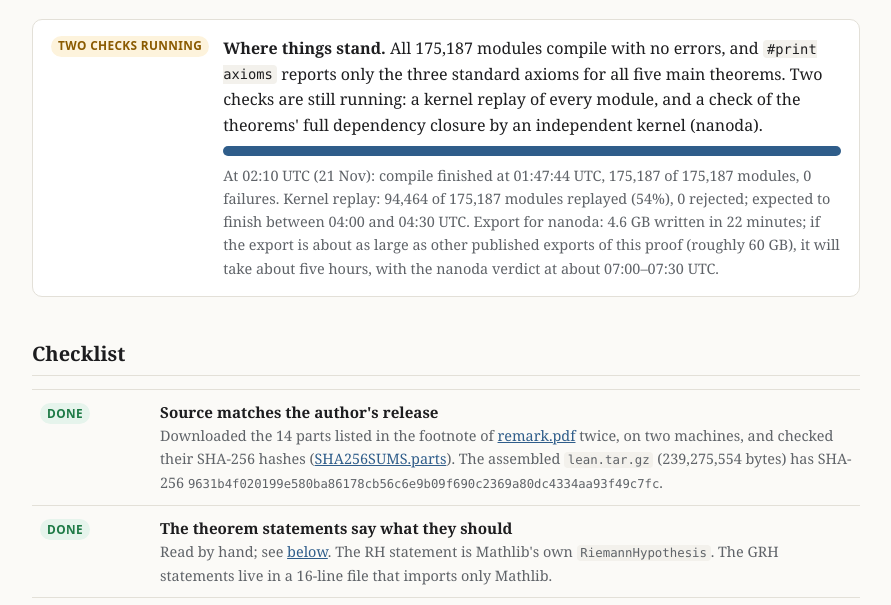
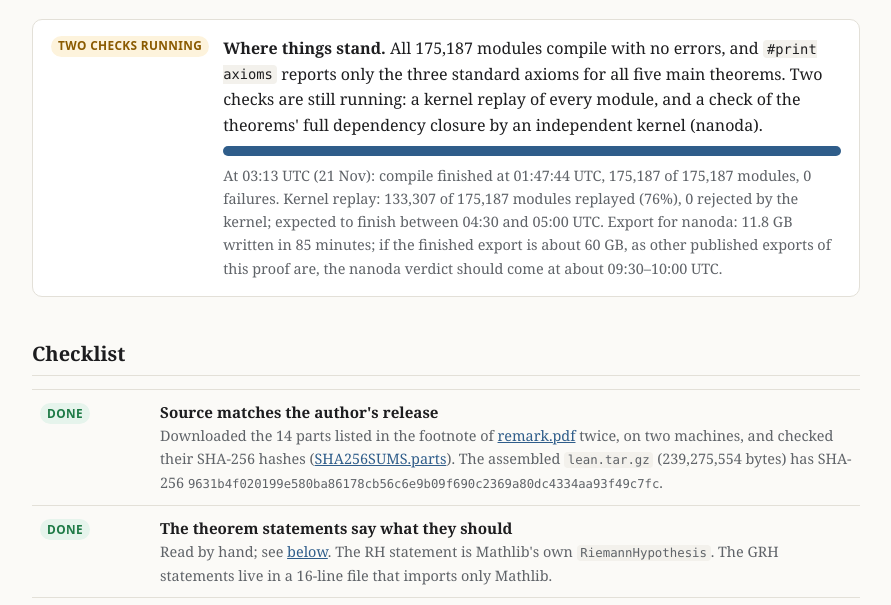
Before and after one commit to mrubinst/grh-lean-verification, a plain HTML site: page index.html in a window 1280 px wide. Shown: the part 177-782 px from the top of the page, without its empty margins (194-1085 px from the left). Drawn offline with Linux system fonts and the light colour scheme.

Commit message:
Replay 133,307/175,187, 0 kernel rejections; note on memory-killed chunks; sweep script
Co-Authored-By: Claude Fable 5.2 <noreply@anthropic.com>

```diff
--- a/index.html
+++ b/index.html
@@ -63,7 +63,7 @@ footer{margin-top:3rem;color:var(--muted);font-size:.88rem}
   <div>
     <strong>Where things stand.</strong> All 175,187 modules compile with no errors, and <code>#print axioms</code> reports only the three standard axioms for all five main theorems. Two checks are still running: a kernel replay of every module, and a check of the theorems' full dependency closure by an independent kernel (nanoda).
     <div class="bar" aria-label="build progress"><span id="pbar" style="width:100%"></span></div>
-    <div id="pnote" style="font-size:.9rem;color:var(--muted)">At 02:10 UTC (21 Nov): compile finished at 01:47:44 UTC, 175,187 of 175,187 modules, 0 failures. Kernel replay: 94,464 of 175,187 modules replayed (54%), 0 rejected; expected to finish between 04:00 and 04:30 UTC. Export for nanoda: 4.6 GB written in 22 minutes; if the export is about as large as other published exports of this proof (roughly 60 GB), it will take about five hours, with the nanoda verdict at about 07:00–07:30 UTC.</div>
+    <div id="pnote" style="font-size:.9rem;color:var(--muted)">At 03:13 UTC (21 Nov): compile finished at 01:47:44 UTC, 175,187 of 175,187 modules, 0 failures. Kernel replay: 133,307 of 175,187 modules replayed (76%), 0 rejected by the kernel; expected to finish between 04:30 and 05:00 UTC. Export for nanoda: 11.8 GB written in 85 minutes; if the finished export is about 60 GB, as other published exports of this proof are, the nanoda verdict should come at about 09:30–10:00 UTC.</div>
   </div>
 </div>
 
@@ -154,6 +154,7 @@ def DirichletLZerosOnLine : Prop :=
 <p>If the compile succeeds, the axioms are only the standard three, and both kernels accept, then the theorems above are proved. This assumes only that the Lean kernel (checked twice, by independent implementations) is sound and that Mathlib's definitions of ζ and of Dirichlet L-functions mean what they are supposed to. Those definitions are long established and come with the Euler product, the functional equation, ζ(2) = π²/6 and the prime number theorem.</p>
 <h2>Log</h2>
 <ul class="log" id="log">
+<li><time>2026-11-21 03:13 UTC</time>Kernel replay: 133,307 modules accepted, 0 rejected by the kernel. Between 02:15 and 02:50 UTC, 27 replay chunks were stopped part-way by the servers' out-of-memory daemon (<code>earlyoom</code>): the replay of later modules needs up to about 140 GB per worker, and we had started too many workers. None of these chunks contains a kernel rejection. We reduced the number of workers per server. A module counts as checked only if it has its own <code>OK</code> line; a sweep script (<a href="dist/sweep.py">sweep.py</a>) puts every module without one back in the queue.</li>
 <li><time>2026-11-21 02:10 UTC</time>Kernel replay: 94,464 modules accepted, 0 rejected. All 175,187 modules are now queued for replay. Export for nanoda in progress (4.6 GB so far).</li>
 <li><time>2026-11-21 01:55 UTC</time><code>#print axioms</code>: all five theorems depend only on <code>propext</code>, <code>Classical.choice</code>, <code>Quot.sound</code>. Kernel replay: 82,785 modules accepted, 0 rejected. Export for nanoda started.</li>
 <li><time>2026-11-21 01:47 UTC</time>Compile finished: 175,187 of 175,187 modules, 0 errors.</li>
```
Also changed, not shown: 1 other file.
